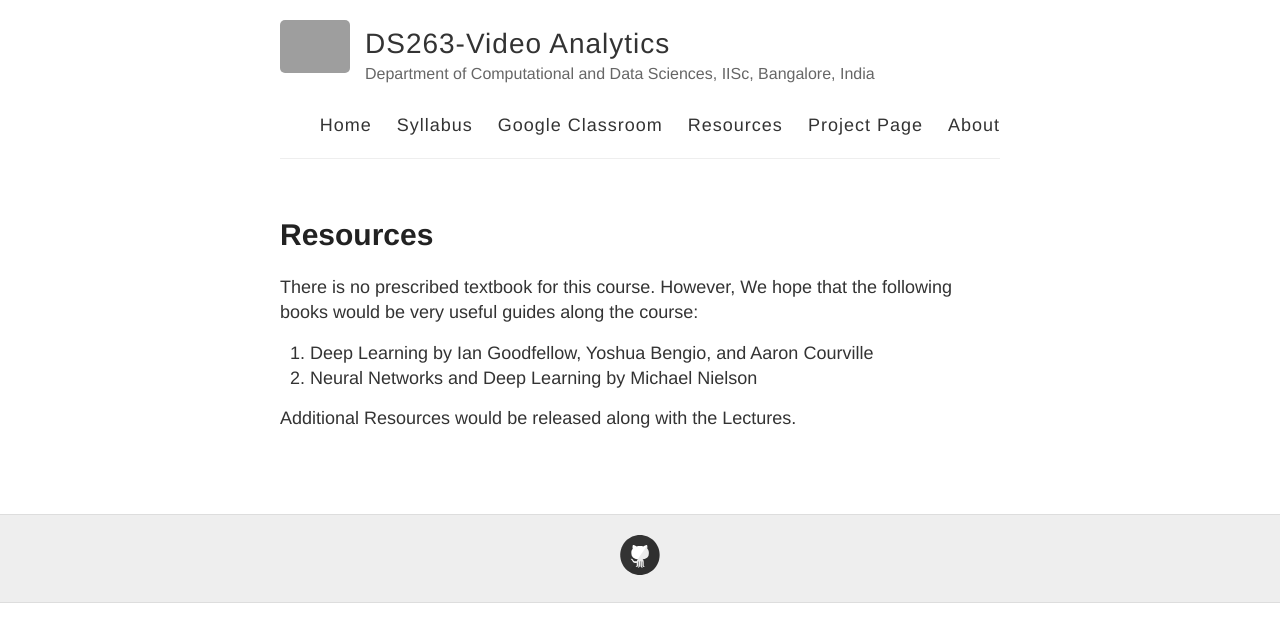
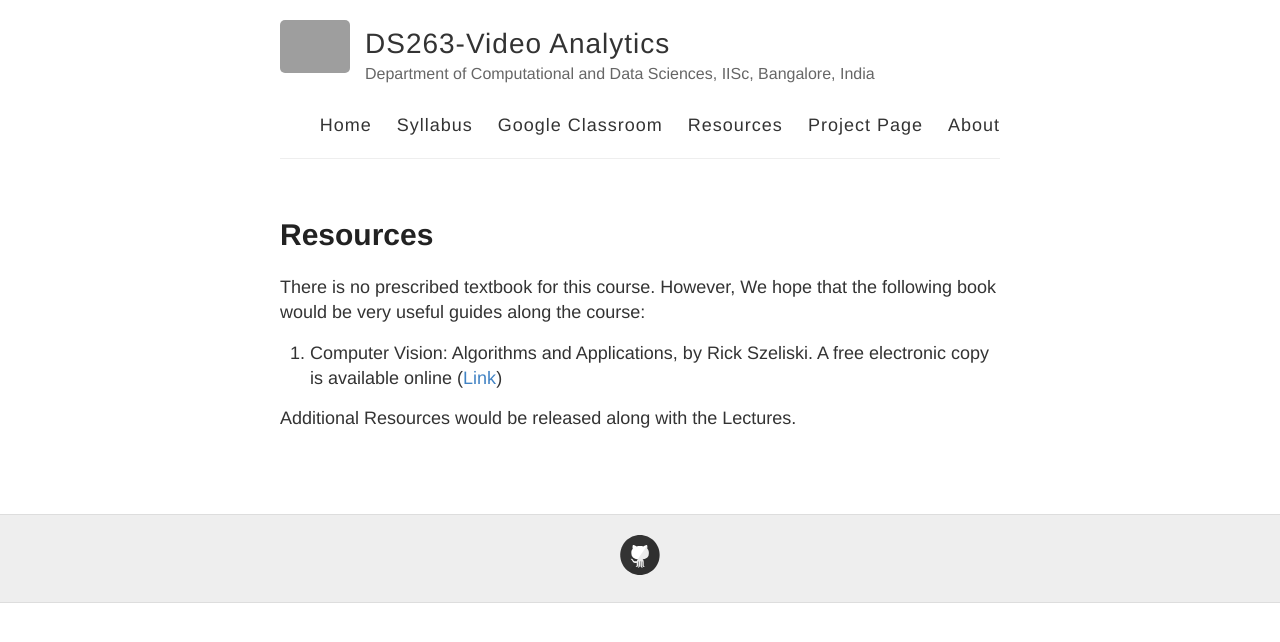
Before and after one commit to val-iisc/DS-263-VA, a Jekyll site: the page built from resources.md, in a window 1280 px wide. Shown: the top 642 px of the page. Built offline with Jekyll 4.4.1, drawn with Linux system fonts in a browser that asks for light colours; grey boxes are pictures that could not be loaded.

Commit message:
Update resources.md

```diff
--- a/resources.md
+++ b/resources.md
@@ -11,11 +11,10 @@ permalink: /resources/
 
       <div class="entry">
 
-<p>There is no prescribed textbook for this course. However, We hope that the following books would be very useful guides along the course:
+<p>There is no prescribed textbook for this course. However, We hope that the following book would be very useful guides along the course:
 </p>
 <ol>
-<li>Deep Learning by Ian Goodfellow, Yoshua Bengio, and Aaron Courville</li>
-<li>Neural Networks and Deep Learning by Michael Nielson</li>
+<li>Computer Vision: Algorithms and Applications, by Rick Szeliski. A free electronic copy is available online (<a href="http://szeliski.org/Book/">Link</a>)</li>
 </ol>
 <p>Additional Resources would be released along with the Lectures.</p>
       </div>
```
